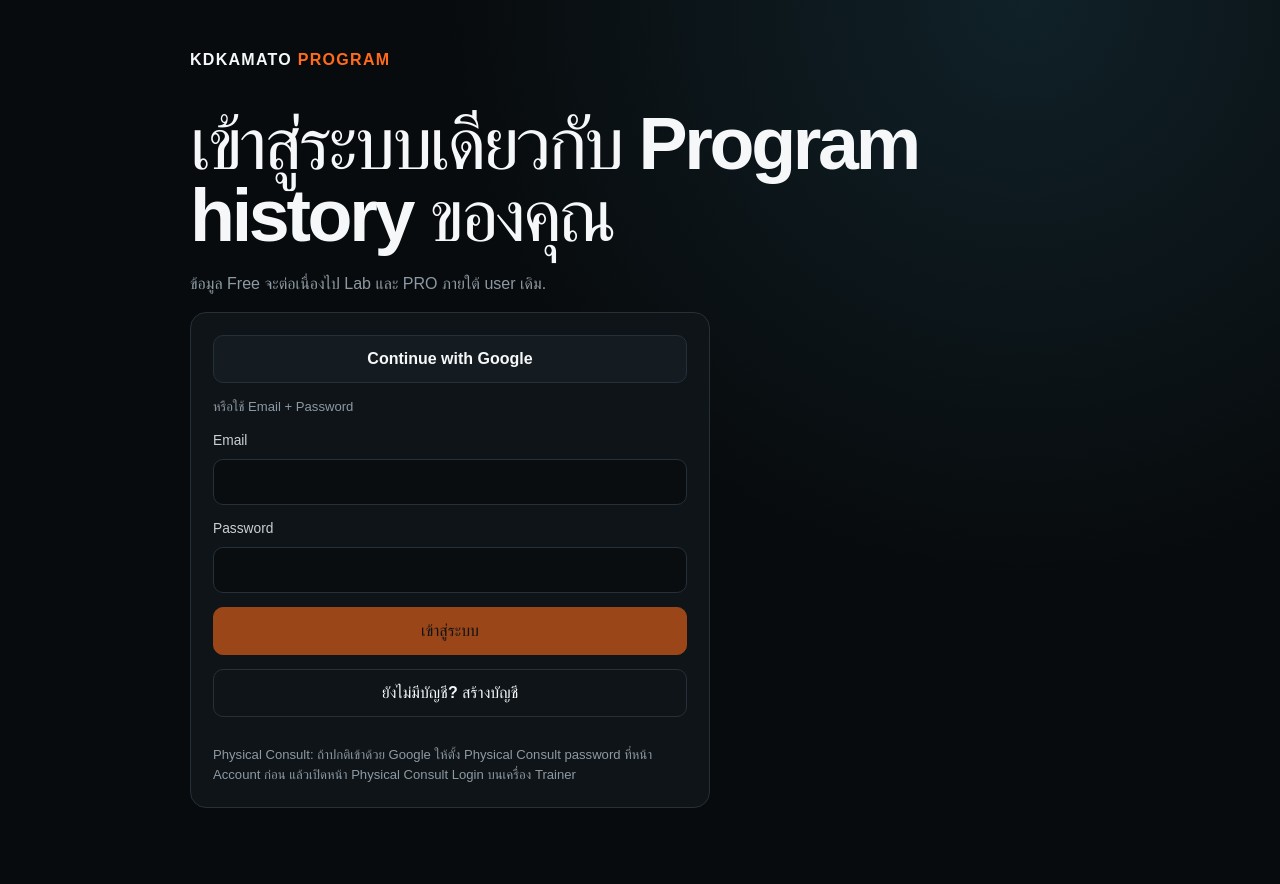
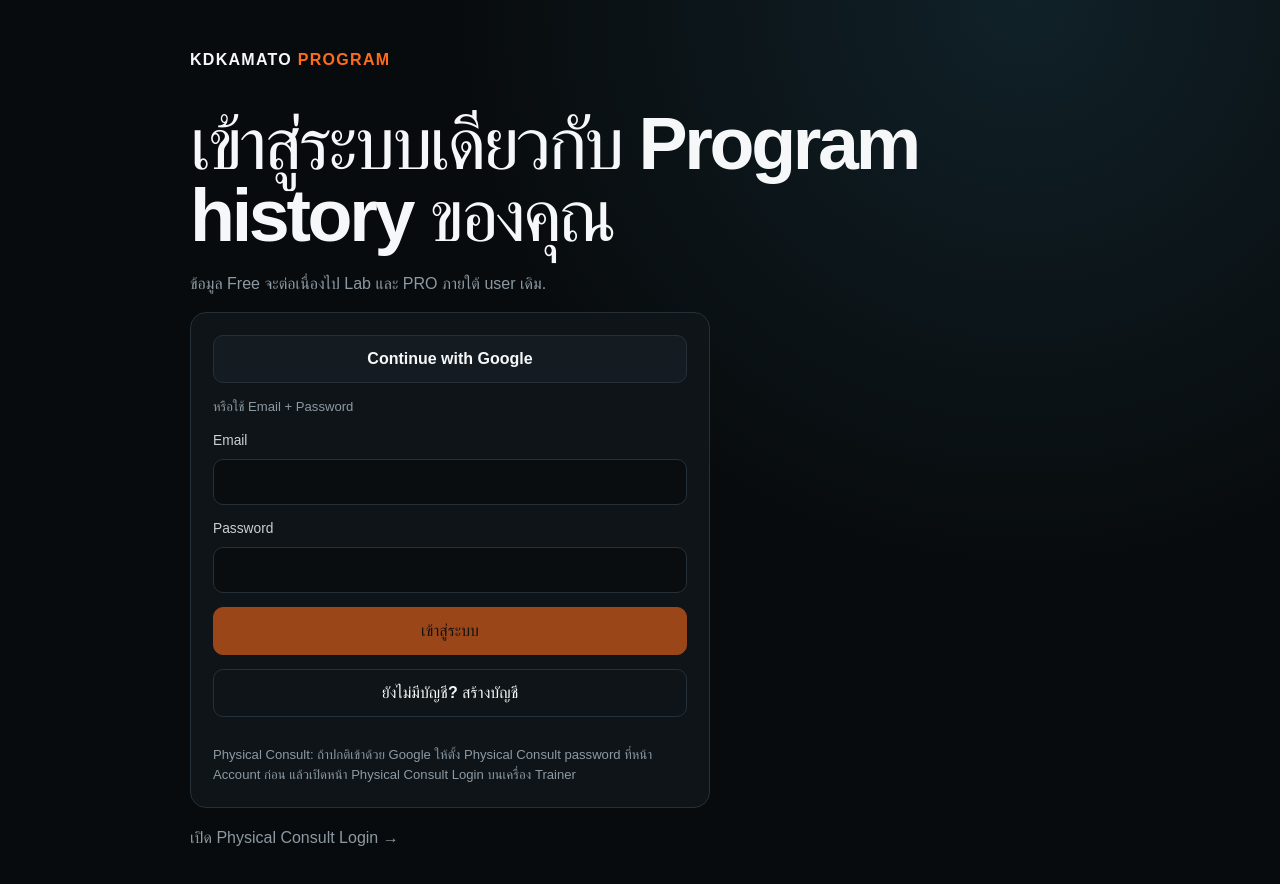
Before and after one commit to nutyfreshz/kdkamato, a Next.js app: page /login in a window 1280 px wide. Shown: the top 884 px of the page. Built offline with nearby package versions, Linux system fonts and the light colour scheme; no server answers.

Commit message:
route trainer login directly into physical consult session

```diff
--- a/app/login/page.tsx
+++ b/app/login/page.tsx
@@ -2,11 +2,15 @@ import Link from "next/link";
 import { LoginPanel } from "@/components/login-panel";
 import styles from "@/components/program-app.module.css";
 
-export default function LoginPage() {
+export default async function LoginPage({ searchParams }: { searchParams: Promise<{ physical?: string }> }) {
+  const params = await searchParams;
+  const physicalMode = params.physical === "1";
+
   return <main className={styles.standalone}>
     <Link className={styles.standaloneBrand} href="/">KDKAMATO <span>PROGRAM</span></Link>
-    <h1>เข้าสู่ระบบเดียวกับ Program history ของคุณ</h1>
-    <p>ข้อมูล Free จะต่อเนื่องไป Lab และ PRO ภายใต้ user เดิม.</p>
-    <LoginPanel />
+    <h1>{physicalMode ? "Physical Consult Login" : "เข้าสู่ระบบเดียวกับ Program history ของคุณ"}</h1>
+    <p>{physicalMode ? "สำหรับ Trainer ที่กำลังใช้ session ของ user เดิมบนอุปกรณ์นี้" : "ข้อมูล Free จะต่อเนื่องไป Lab และ PRO ภายใต้ user เดิม."}</p>
+    <LoginPanel redirectTo={physicalMode ? "/physical-consult" : "/home"} physicalMode={physicalMode} />
+    {!physicalMode ? <p style={{ marginTop: 18 }}><Link href="/login?physical=1">เปิด Physical Consult Login →</Link></p> : <p style={{ marginTop: 18 }}><Link href="/login">กลับ Login ปกติ →</Link></p>}
   </main>;
 }
```
